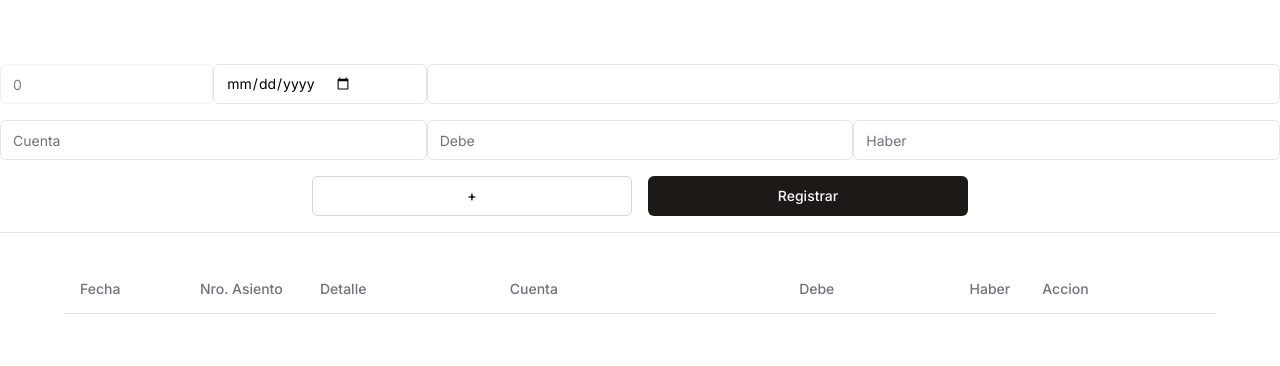
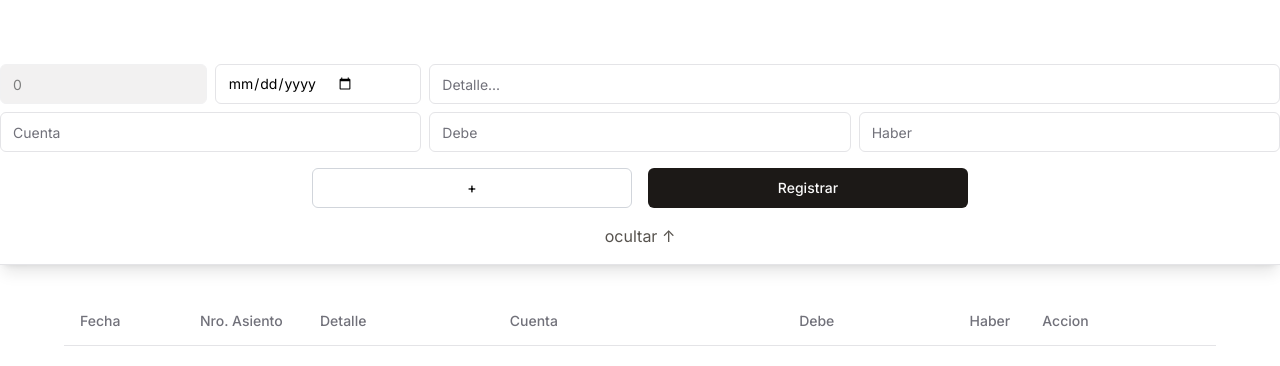
Before and after one commit to ferutizi/contabilidad-libros, a Next.js app: page / in a window 1280 px wide. Shown: the top 366 px of the page. Built offline with nearby package versions, Linux system fonts and the light colour scheme.

Commit message:
added modal to minimize header form

```diff
--- /dev/null
+++ b/src/app/forms/useModal.ts
@@ -0,0 +1,17 @@
+'use client'
+
+import { useState } from "react"
+
+export default function useModal () {
+  const [modal, setModal] = useState<boolean>(true)
+
+  const mostrarModal = () => {
+    setModal(true)
+  }
+
+  const ocultarModal = () => {
+    setModal(false)
+  }
+
+  return[modal, mostrarModal, ocultarModal] as const
+}
--- a/src/app/page.tsx
+++ b/src/app/page.tsx
@@ -4,22 +4,27 @@ import Tabla from "./components/Tabla";
 import useAsientoForm from "./forms/useAsientoForm";
 import { Button } from "@/components/ui/button";
 import { Input } from "@/components/ui/input"
+import useModal from "./forms/useModal";
 
 export default function Home() {
 
   const [formulario, handleChange, handleChangeRegistro, handleSubmit, agregarFila, tabla] = useAsientoForm()
+  const [modal, mostrarModal, ocultarModal] = useModal()
 
   return (
     <main className="flex min-h-screen flex-col items-center justify-start p-16 pt-0 gap-8">
-      <form onSubmit={handleSubmit} className="flex flex-col items-center gap-4 pt-16 sticky top-0 z-10">
-        <div className="flex flex-col gap-4">
-          <div className="grid grid-cols-6">
-            <Input name="id" type='number' disabled value={formulario.id} onChange={handleChange} required className="text-black col-span-1"  />
+      <header className={`flex flex-col items-center gap-4 ${modal && 'pt-16'} sticky top-0 z-10 shadow-lg bg-white`}>
+      {
+      modal ?
+        <form onSubmit={handleSubmit} className="gap-4 flex flex-col items-center">
+          <div className="flex flex-col gap-2">
+            <div className="grid grid-cols-6 gap-2">
+              <Input name="id" type='number' disabled value={formulario.id} onChange={handleChange} required className="text-black col-span-1 bg-stone-200"  />
               <Input name="fecha" type='date' value={formulario.fecha} onChange={handleChange} required className="text-black col-span-1" />
-            <Input name="detalle" type='string' value={formulario.detalle} onChange={handleChange} required className="text-black col-span-4"  />
+              <Input name="detalle" type='string' value={formulario.detalle} onChange={handleChange} required placeholder="Detalle..." className="text-black col-span-4"  />
             </div>
             {formulario.registros.map((reg, index) =>
-            <div key={index} className="grid grid-cols-6">
+              <div key={index} className="grid grid-cols-6 gap-2">
                 <Input name={`cuenta${index + 1}`} type='string' value={reg.cuenta} onChange={(e) => handleChangeRegistro(e)} id="cuentaInput" required className="text-black col-span-2" placeholder="Cuenta" />
                 <Input name={`debe${index + 1}`} type='number' value={reg.debe} onChange={(e) => handleChangeRegistro(e)} id="debeInput" className="text-black col-span-2" placeholder="Debe" />
                 <Input name={`haber${index + 1}`} type='number' value={reg.haber} onChange={(e) => handleChangeRegistro(e)} id="haberInput" className="text-black col-span-2" placeholder="Haber" />
@@ -30,8 +35,12 @@ export default function Home() {
             <Button onClick={() => agregarFila()} type="button" className="bg-white text-black border-gray-300 hover:bg-zinc-100 border w-80">+</Button>
             <Button type="submit" className="bg-stone-900 w-80">Registrar</Button>
           </div>
+        </form>
+      : <div></div>
+    }
+        <button onClick={modal ? ocultarModal : mostrarModal} className="text-stone-600">{modal ? 'ocultar ↑' : 'nuevo registro ↓' }</button>
         <hr className="w-screen"></hr>
-      </form>
+      </header>
       <Tabla tabla={tabla}/>
     </main>
   );
--- a/src/components/ui/input.tsx
+++ b/src/components/ui/input.tsx
@@ -11,7 +11,7 @@ const Input = React.forwardRef<HTMLInputElement, InputProps>(
       <input
         type={type}
         className={cn(
-          "flex h-10 w-full rounded-md border border-input bg-background px-3 py-2 text-sm ring-offset-background file:border-0 file:bg-transparent file:text-sm file:font-medium placeholder:text-muted-foreground focus-visible:outline-none focus-visible:ring-2 focus-visible:ring-ring focus-visible:ring-offset-2 disabled:cursor-not-allowed disabled:opacity-50",
+          "flex h-10 w-full rounded-md border border-input bg-background px-3 py-2 text-sm ring-offset-background file:border-0 file:bg-transparent file:text-sm file:font-medium placeholder:text-muted-foreground focus-visible:outline-none   disabled:cursor-not-allowed disabled:opacity-50 focus-visible:border-stone-500",
           className
         )}
         ref={ref}
```
Lines whose indentation alone changed are shown as unchanged.
